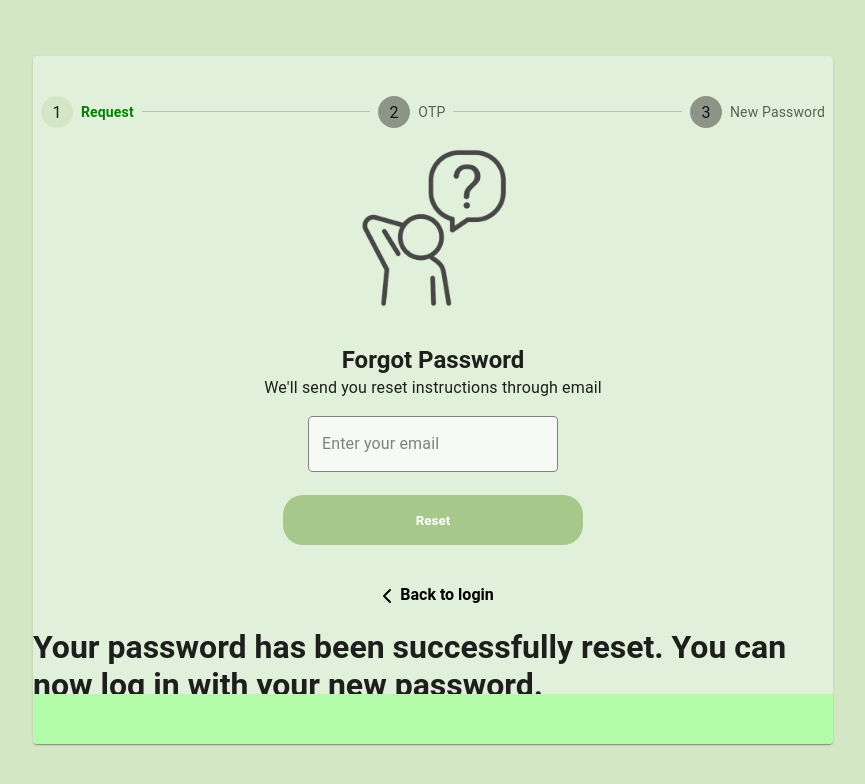
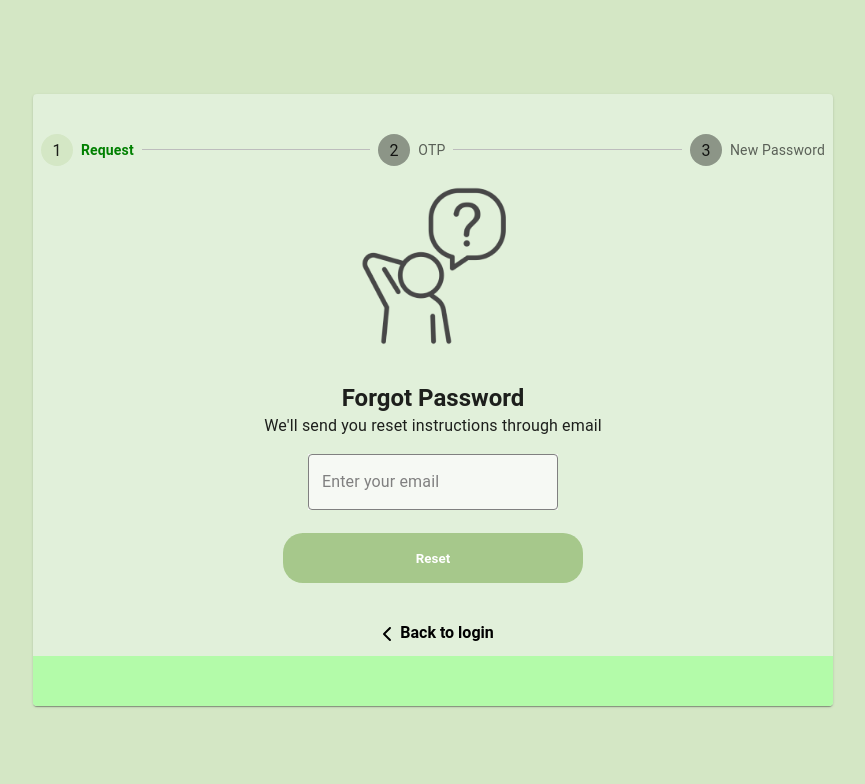
Before and after one commit to AmrWeb02/Saraha, a React (Vite) app: page /forgot-password in a window 1280 px wide. Shown: the top 784 px of the page, without its empty margins (207-1072 px from the left). Built offline with nearby package versions, Linux system fonts and the light colour scheme.

Commit message:
Added more CSS rules.

```diff
--- a/src/Pages/ForgotPassword.jsx
+++ b/src/Pages/ForgotPassword.jsx
@@ -47,9 +47,11 @@ const ForgotPassword = () => {
         </ResetGuide>}
         {stepNumber === 2 && <ResetGuide data={resetData} step={stepNumber} setStep = {setStepNumber} imglogo ={lock} title="Set new password" label="Reset Password">
             <TextField label="Password" type="password" name="password" value={resetData.password} onChange={(e)=>{InputHandler(e)}} sx={{...styleObj, width:"250px",marginBottom:"20px",}}/>
-            <TextField label="Confirmed Password" type="password" name="confirmedPass" value={resetData.confirmedPass} onChange={(e)=>{InputHandler(e)}} sx={{...styleObj, width:"300px"}}/>
+            <TextField label="Confirmed Password" type="password" name="confirmedPass" value={resetData.confirmedPass} onChange={(e)=>{InputHandler(e)}} sx={{...styleObj, width:"250px"}}/>
         </ResetGuide>}
-        <h1>Your password has been successfully reset. You can now log in with your new password.</h1>
+        {stepNumber===3 &&  <><h1>Your password has been successfully reset. You can now log in with your new password.</h1>
+        <NavLink to="/" className="bigWidth">Login</NavLink></>}
+
        <Box component="div" sx={{backgroundColor:"primary.accent"}} style={{width:"100%", height:"50px", position:"absolute",bottom:"0px",}}></Box>
      </Card>
     </Box>
```
